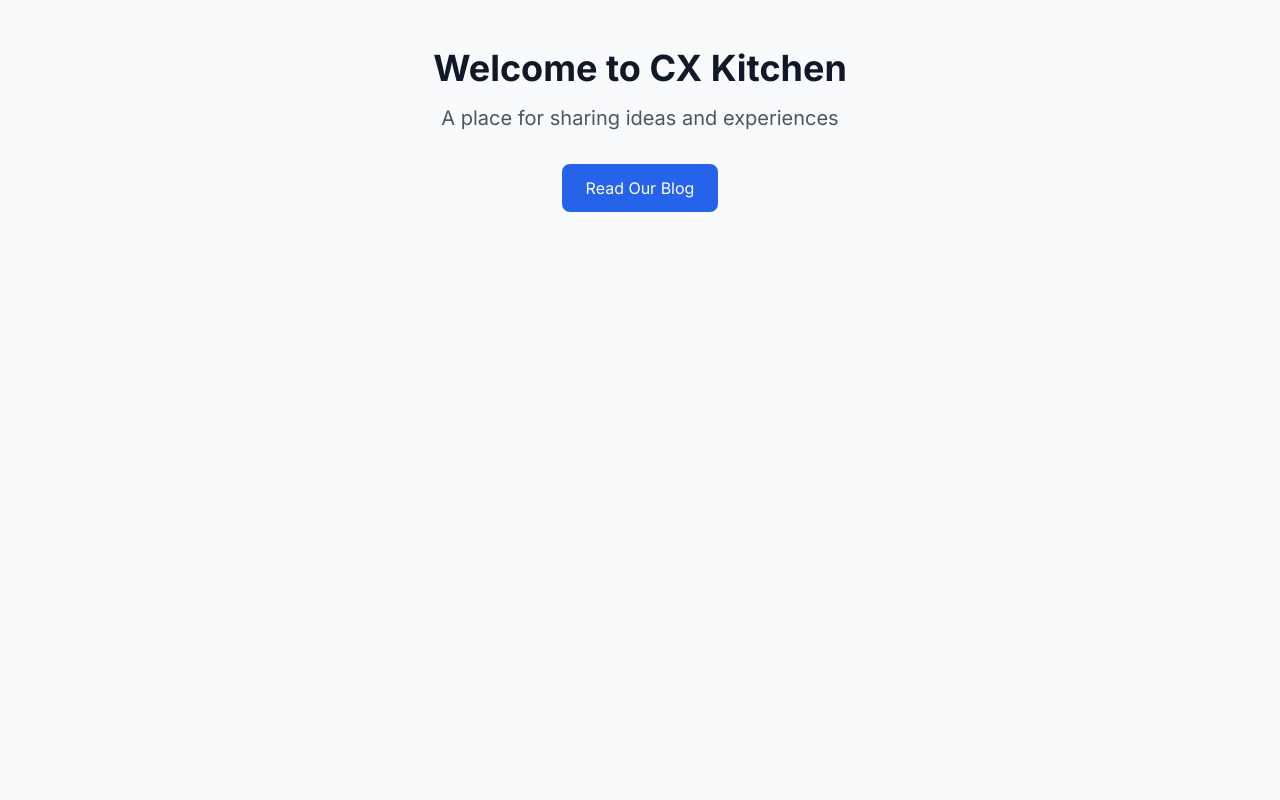
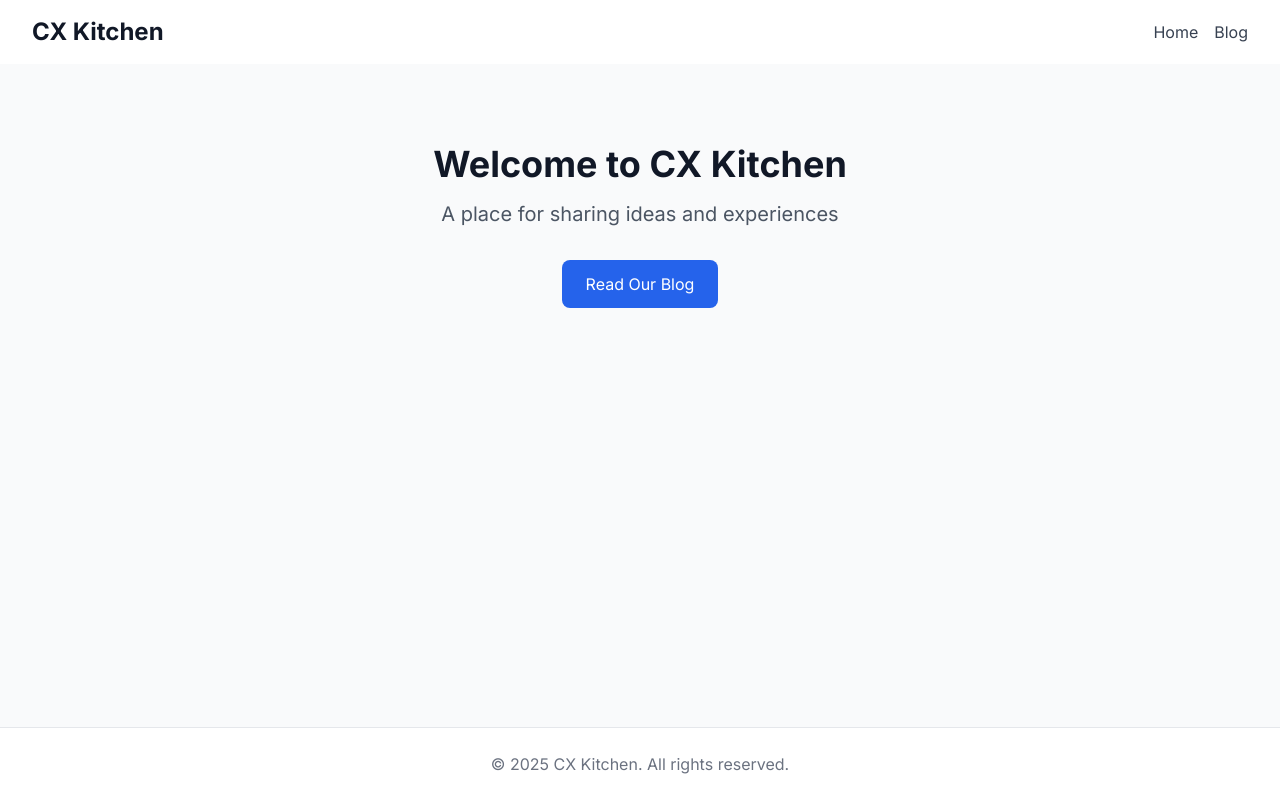
Before and after one commit to man-cx/cx-kitchen, a Next.js app: page / in a window 1280 px wide. Built offline with nearby package versions, Linux system fonts and the light colour scheme.

Commit message:
Add header and footer components

```diff
--- /dev/null
+++ b/src/app/components/Footer.tsx
@@ -0,0 +1,11 @@
+export default function Footer() {
+  return (
+    <footer className="bg-white border-t mt-auto">
+      <div className="max-w-7xl mx-auto py-6 px-4 sm:px-6 lg:px-8">
+        <div className="text-center text-gray-500">
+          <p>© {new Date().getFullYear()} CX Kitchen. All rights reserved.</p>
+        </div>
+      </div>
+    </footer>
+  );
+}
--- /dev/null
+++ b/src/app/components/Header.tsx
@@ -0,0 +1,25 @@
+import Link from 'next/link';
+
+export default function Header() {
+  return (
+    <header className="bg-white shadow-sm">
+      <nav className="max-w-7xl mx-auto px-4 sm:px-6 lg:px-8">
+        <div className="flex justify-between h-16">
+          <div className="flex">
+            <Link href="/" className="flex items-center">
+              <span className="text-2xl font-bold text-gray-900">CX Kitchen</span>
+            </Link>
+          </div>
+          <div className="flex items-center space-x-4">
+            <Link href="/" className="text-gray-700 hover:text-gray-900">
+              Home
+            </Link>
+            <Link href="/blog" className="text-gray-700 hover:text-gray-900">
+              Blog
+            </Link>
+          </div>
+        </div>
+      </nav>
+    </header>
+  );
+}
--- a/src/app/layout.tsx
+++ b/src/app/layout.tsx
@@ -1,6 +1,8 @@
 import type { Metadata } from 'next'
 import { Inter } from 'next/font/google'
 import './globals.css'
+import Header from './components/Header'
+import Footer from './components/Footer'
 
 const inter = Inter({ subsets: ['latin'] })
 
@@ -16,10 +18,14 @@ export default function RootLayout({
 }) {
   return (
     <html lang="en">
-      <body className={inter.className}>
-        <main className="min-h-screen bg-gray-50">
-          {children}
+      <body className={`${inter.className} flex flex-col min-h-screen`}>
+        <Header />
+        <main className="flex-grow bg-gray-50">
+          <div className="max-w-7xl mx-auto px-4 sm:px-6 lg:px-8 py-8">
+            {children}
+          </div>
         </main>
+        <Footer />
       </body>
     </html>
   )
```
